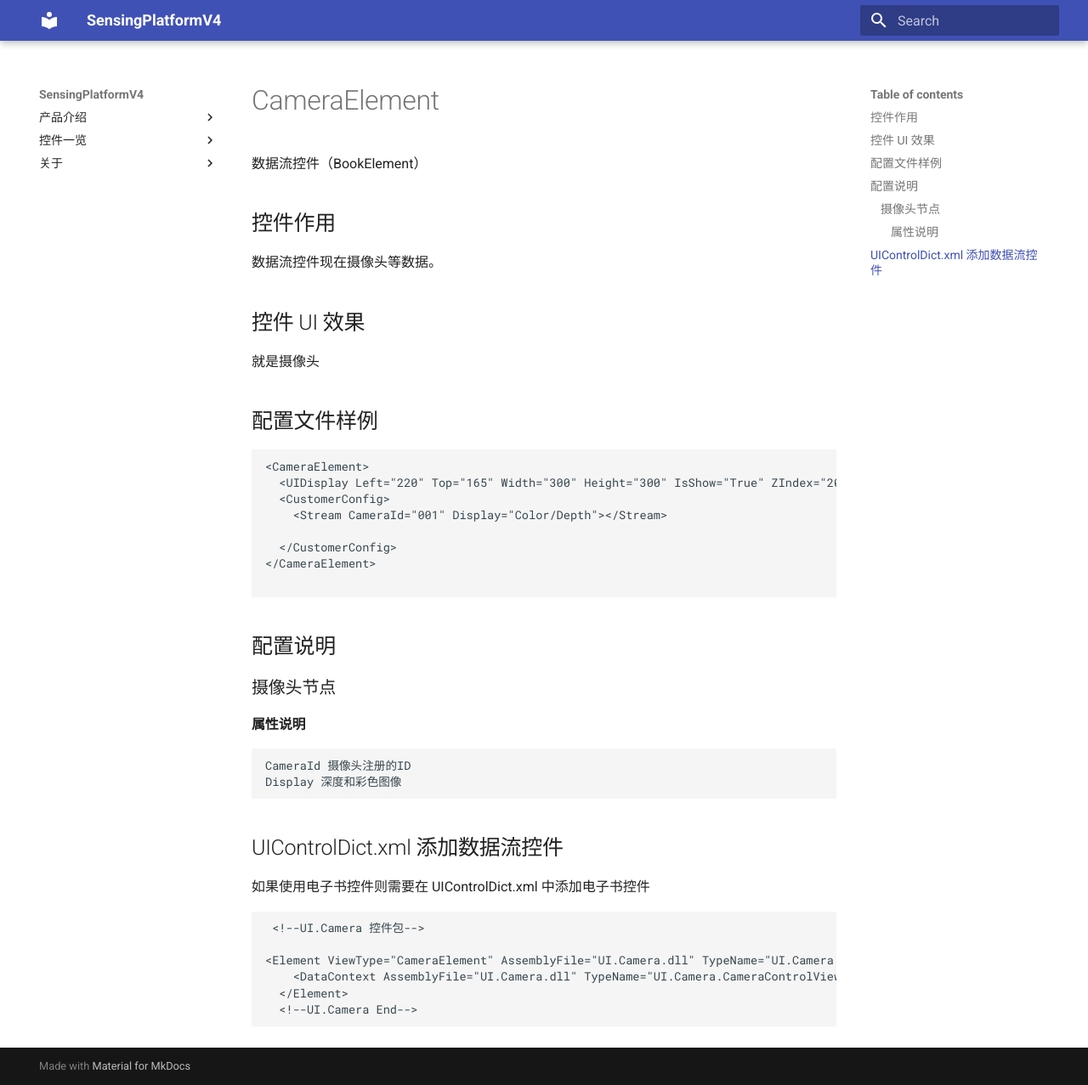
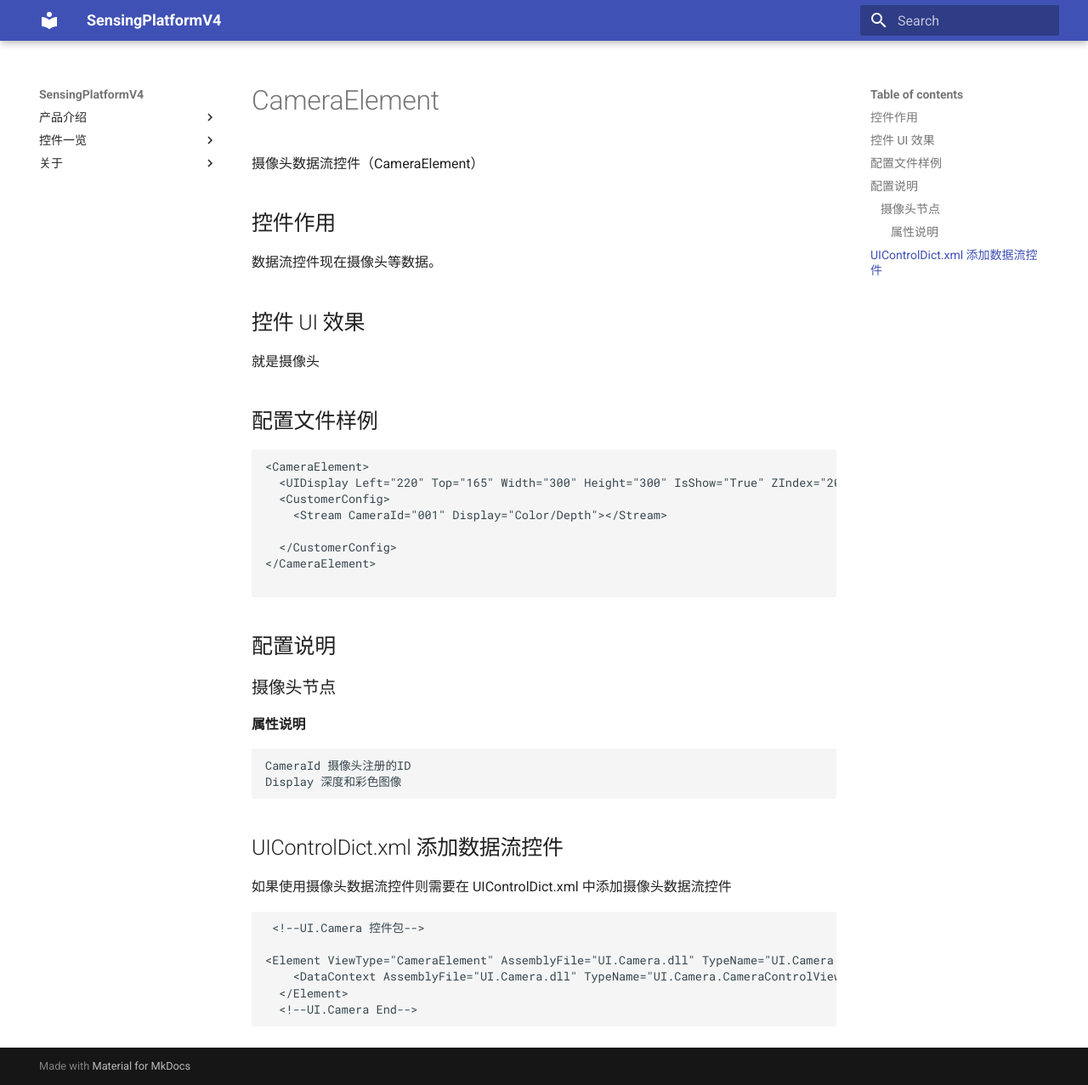
Before and after one commit to troncell/SensingPlatformDocs, an MkDocs documentation site: the page built from docs/控件一览/CameraElement.md, in a window 1280 px wide and 1277 px high. Shown: the whole window at 85% size. Built offline with MkDocs 1.6.1 and Material for MkDocs 9.7.7, drawn with Linux system fonts in a browser that asks for light colours.

Commit message:
Update CameraElement.md

````diff
--- a/docs/控件一览/CameraElement.md
+++ b/docs/控件一览/CameraElement.md
@@ -1,4 +1,4 @@
-数据流控件（BookElement）
+摄像头数据流控件（CameraElement）
 
 ## 控件作用
 
@@ -32,7 +32,7 @@
 
 ## UIControlDict.xml 添加数据流控件
 
-如果使用电子书控件则需要在 UIControlDict.xml 中添加电子书控件
+如果使用摄像头数据流控件则需要在 UIControlDict.xml 中添加摄像头数据流控件
 
 ```
  <!--UI.Camera 控件包-->
````
